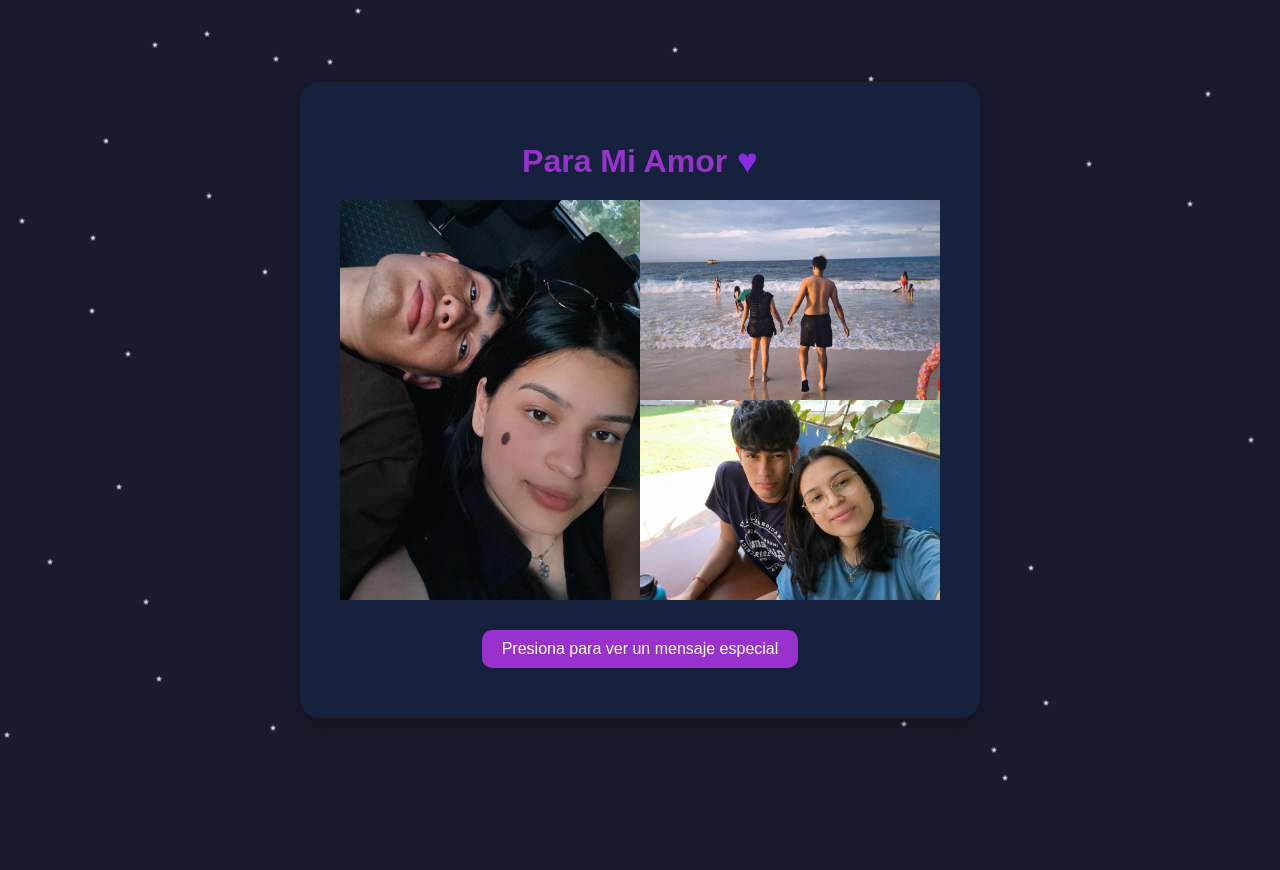
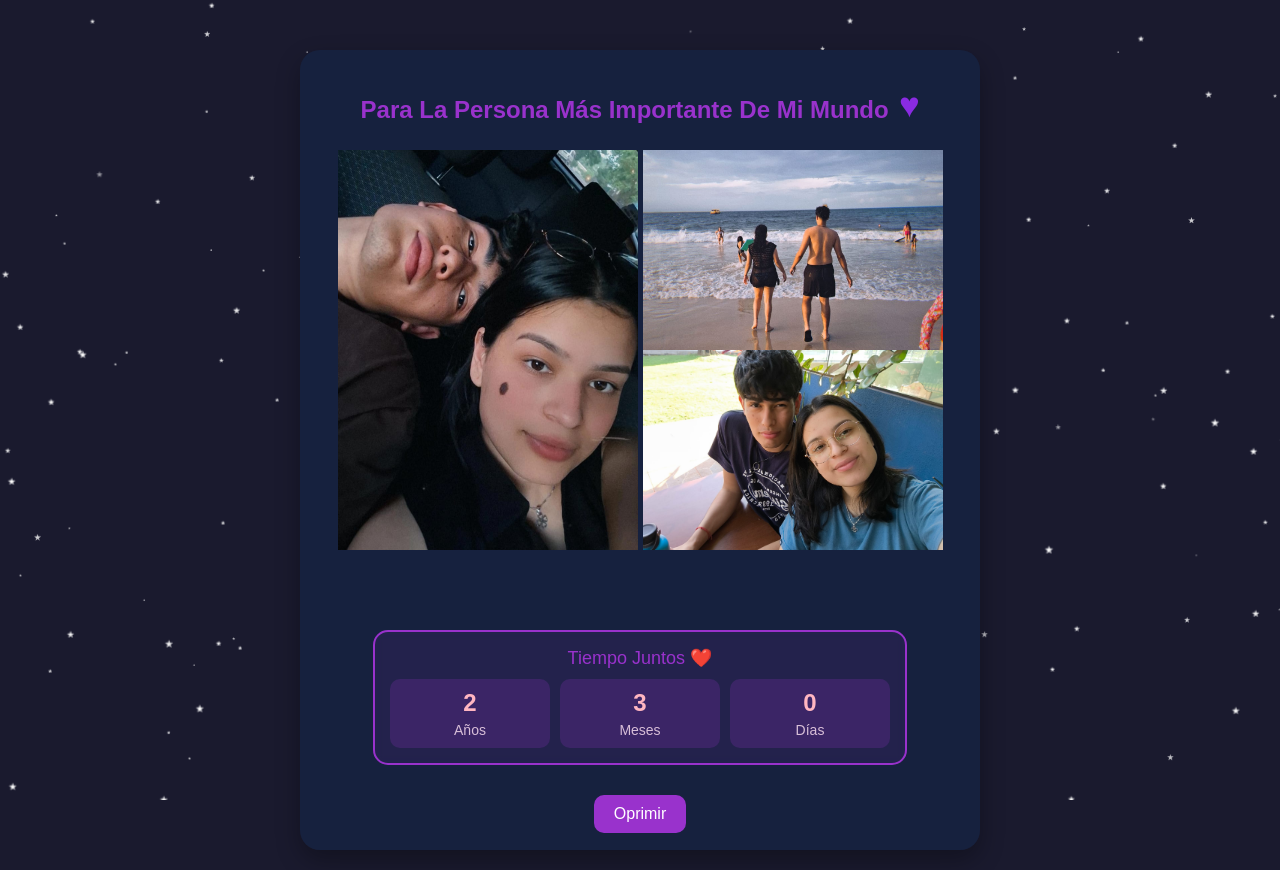
Before and after one commit to Eduardo-b04/13f, a plain HTML site: page index.html in a window 1280 px wide. Before the commit the page ends 800 px from the top, so only its background shows below. Drawn offline with Linux system fonts and the light colour scheme.

Commit message:
resubida dek archivo

```diff
--- a/index.html
+++ b/index.html
@@ -9,13 +9,14 @@
             background-color: #1A1A2E;
             display: flex;
             justify-content: center;
-            align-items: center;
-            height: 100vh;
+            align-items: flex-start;
+            min-height: 100vh;
             margin: 0;
             text-align: center;
             color: #E0E0E0;
-            overflow-y: auto;
             position: relative;
+            padding: 20px;
+            overflow: hidden;
         }
         .container {
             background-color: #16213E;
@@ -25,21 +26,35 @@
             max-width: 600px;
             position: relative;
             z-index: 2;
+            display: flex;
+            flex-direction: column;
+            align-items: center;
+            margin-top: 30px;
+            max-height: 90vh; /* Ajuste para permitir scroll */
+            overflow-y: auto; /* Permite hacer scroll */
         }
         .title-container {
             display: flex;
             justify-content: center;
             align-items: center;
             gap: 10px;
+            margin-bottom: 20px;
+            position: relative;
         }
         h1 {
             color: #9932CC;
-            margin-bottom: 20px;
+            margin: 0;
+            font-size: 24px;
         }
         .heart {
             color: #8A2BE2;
             font-size: 35px;
             animation: pulse 1s infinite;
+            position: relative;
+            top: -5px;
+            cursor: pointer;
+            transition: color 0.3s ease;
+            user-select: none;
         }
         @keyframes pulse {
             0%, 100% { transform: scale(1); }
@@ -47,9 +62,19 @@
         }
         .image-container {
             display: flex;
-            align-items: center;
+            align-items: flex-start;
             justify-content: center;
             margin-bottom: 20px;
+            gap: 5px; /* Reducir la separación entre las imágenes */
+        }
+        .left-image, .right-images img {
+            transition: all 0.3s ease;
+            cursor: pointer;
+        }
+        .left-image:hover, .right-images img:hover {
+            transform: scale(1.05);
+            box-shadow: 0 0 20px rgba(153, 50, 204, 0.5);
+            filter: brightness(1.1);
         }
         .left-image {
             width: 300px;
@@ -59,6 +84,7 @@
         .right-images {
             display: flex;
             flex-direction: column;
+            gap: 0;
         }
         .right-images img {
             width: 300px;
@@ -66,10 +92,11 @@
             object-fit: cover;
         }
         .button-container {
+            width: 100%;
             display: flex;
             flex-direction: column;
             align-items: center;
-            position: relative;
+            margin-top: 20px;
         }
         .message-button {
             background-color: #9932CC;
@@ -87,32 +114,36 @@
             transform: scale(1.05);
         }
         .hidden-message {
-            margin-top: 10px;
+            margin-top: 20px;
+            height: 0;
             opacity: 0;
             color: #D8BFD8;
             font-size: 18px;
-            padding: 15px;
+            padding: 0;
             background-color: rgba(255, 255, 255, 0.1);
             border-radius: 10px;
-            width: 90%;
+            width: 100%;
             max-width: 500px;
             text-align: center;
             font-weight: bold;
             border: 2px solid #9932CC;
-            display: none;
+            overflow: hidden;
+            transition: all 0.5s ease-in-out;
         }
-        @keyframes fadeIn {
-            from { opacity: 0; transform: translateY(-10px); }
-            to { opacity: 1; transform: translateY(0); }
+        .hidden-message.show {
+            height: auto;
+            opacity: 1;
+            padding: 15px;
         }
         .stars {
-            position: absolute;
+            position: fixed;
             width: 100%;
             height: 100%;
             top: 0;
             left: 0;
             overflow: hidden;
             z-index: 1;
+            pointer-events: none;
         }
         .star {
             position: absolute;
@@ -127,53 +158,135 @@
             from { opacity: 0.5; transform: scale(0.9); }
             to { opacity: 1; transform: scale(1.1); }
         }
+
+        /* Estilos para el contador */
+        .counter-container {
+            background: rgba(153, 50, 204, 0.1);
+            border: 2px solid #9932CC;
+            border-radius: 15px;
+            padding: 15px;
+            margin-top: 60px;  /* Aumentar separación con el layout */
+            width: 100%;
+            max-width: 500px;
+            backdrop-filter: blur(5px);
+        }
+        .counter-title {
+            color: #9932CC;
+            font-size: 18px;
+            margin-bottom: 10px;
+        }
+        .counter {
+            display: grid;
+            grid-template-columns: repeat(3, 1fr); /* 3 columnas para días, meses y años */
+            gap: 10px;
+            margin-top: 10px;
+        }
+        .time-unit {
+            background: rgba(153, 50, 204, 0.2);
+            padding: 10px;
+            border-radius: 10px;
+        }
+        .time-value {
+            font-size: 24px;
+            font-weight: bold;
+            color: #FFB6C1;
+        }
+        .time-label {
+            font-size: 14px;
+            color: #D8BFD8;
+            margin-top: 5px;
+        }
     </style>
 </head>
 <body>
     <div class="stars"></div>
     <div class="container">
         <div class="title-container">
-            <h1>Para Mi Amor</h1>
-            <div class="heart">♥</div>
+            <h1>Para La Persona Más Importante De Mi Mundo</h1>
+            <div class="heart" onclick="changeHeartColor(this)">♥</div>
         </div>
         <div class="image-container">
-            <img src="imagen4.jpg" class="left-image">
+            <img src="imagen4.jpg" class="left-image" alt="Imagen principal">
             <div class="right-images">
-                <img src="imagen1.jpg">
-                <img src="imagen2.jpg">
+                <img src="imagen1.jpg" alt="Imagen 1">
+                <img src="imagen2.jpg" alt="Imagen 2">
+            </div>
+        </div>
+        <div class="counter-container">
+            <div class="counter-title">Tiempo Juntos ❤️</div>
+            <div class="counter">
+                <div class="time-unit">
+                    <div id="years" class="time-value">0</div>
+                    <div class="time-label">Años</div>
+                </div>
+                <div class="time-unit">
+                    <div id="months" class="time-value">0</div>
+                    <div class="time-label">Meses</div>
+                </div>
+                <div class="time-unit">
+                    <div id="days" class="time-value">0</div>
+                    <div class="time-label">Días</div>
+                </div>
             </div>
         </div>
         <div class="button-container">
-            <button class="message-button" onclick="showMessage()">Presiona para ver un mensaje especial</button>
+            <button class="message-button" onclick="showMessage()">Oprimir</button>
             <div id="hidden-message" class="hidden-message">
-                ¡Eres la persona más especial en mi vida!<br>
-                Cada día a tu lado es un regalo maravilloso.<br>
-                Te amo con todo mi corazón ❤️
+                Sos la persona más especial en mi vida<br>
+                Y quiero agradecerte por los momentos a tu lado, por estar para mi en todas y por hacerme feliz sin importar que.<br>
+                Te amo con todo mi ser ❤️
             </div>
         </div>
     </div>
     <script>
+        // Función para actualizar el contador
+        function updateCounter() {
+            const startDate = new Date(2022, 10, 13);  // Ajusta la fecha de inicio aquí
+            const now = new Date();
+            const diff = now - startDate;
+
+            // Cálculos de tiempo
+            const years = Math.floor(diff / (1000 * 60 * 60 * 24 * 365));
+            const months = Math.floor((diff % (1000 * 60 * 60 * 24 * 365)) / (1000 * 60 * 60 * 24 * 30.44));
+            const days = Math.floor((diff % (1000 * 60 * 60 * 24 * 30.44)) / (1000 * 60 * 60 * 24));
+
+            // Actualizar elementos
+            document.getElementById('years').textContent = years;
+            document.getElementById('months').textContent = months;
+            document.getElementById('days').textContent = days;
+        }
+
         function showMessage() {
             const message = document.getElementById('hidden-message');
-            if (message.style.display === 'block') {
-                message.style.display = 'none';
-            } else {
-                message.style.display = 'block';
-                message.style.animation = "fadeIn 1s forwards";
-            }
+            message.classList.toggle('show');
         }
+
         function createStars() {
             const starsContainer = document.querySelector('.stars');
-            for (let i = 0; i < 50; i++) {
+            for (let i = 0; i < 150; i++) {
                 const star = document.createElement('div');
                 star.classList.add('star');
                 star.style.top = Math.random() * 100 + 'vh';
                 star.style.left = Math.random() * 100 + 'vw';
                 star.style.opacity = Math.random();
+                const size = 2 + Math.random() * 6;
+                star.style.width = size + 'px';
+                star.style.height = size + 'px';
+                star.style.animationDuration = (1 + Math.random()) + 's';
                 starsContainer.appendChild(star);
             }
         }
+
+        function changeHeartColor(heart) {
+            const colors = ['#FF69B4', '#FF1493', '#FF0000', '#FF4500', '#FFA500', '#9932CC', '#8A2BE2'];
+            const randomColor = colors[Math.floor(Math.random() * colors.length)];
+            heart.style.color = randomColor;
+        }
+
+        // Iniciar funciones
         createStars();
+        updateCounter();
+        setInterval(updateCounter, 1000);
     </script>
 </body>
 </html>
```
